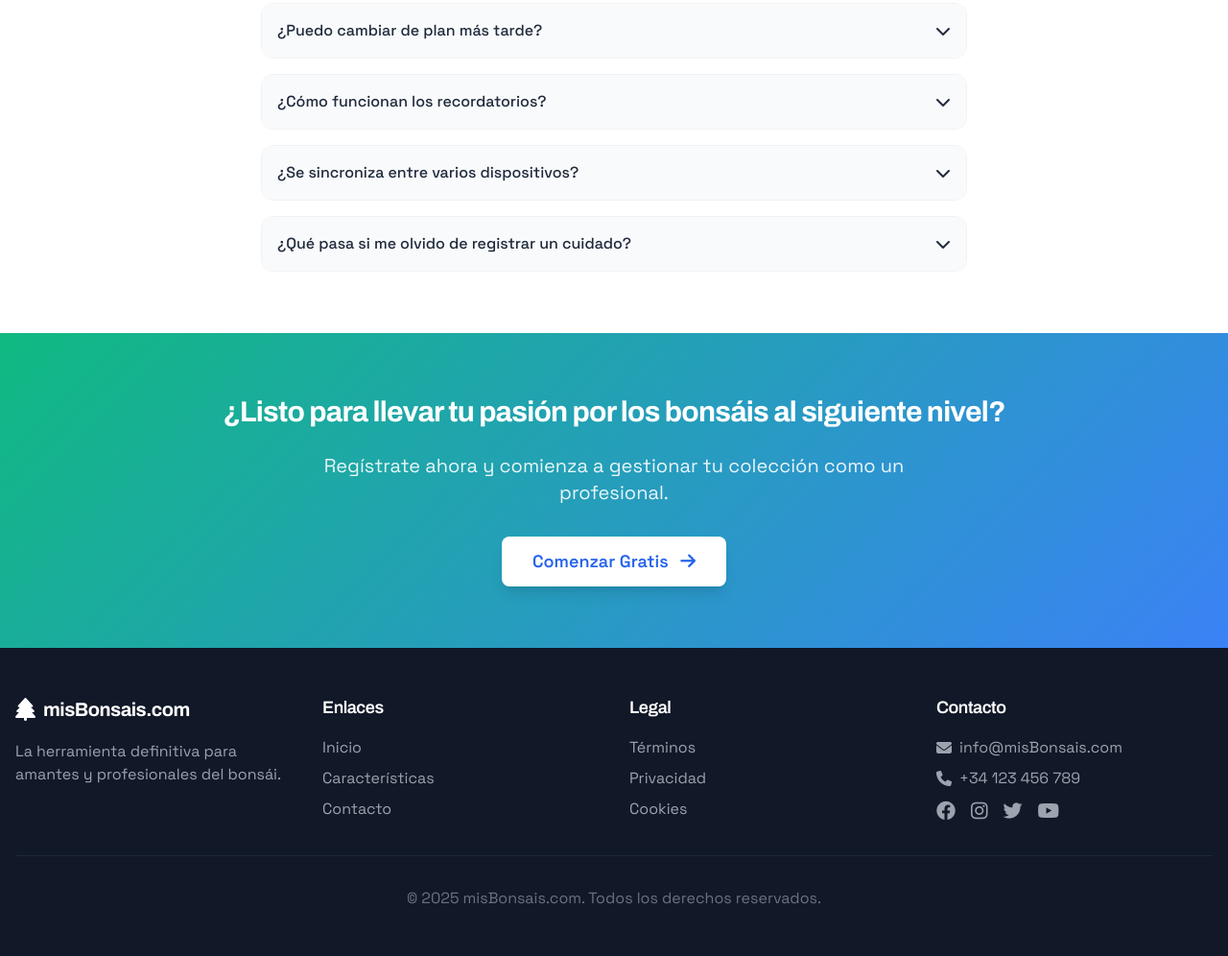
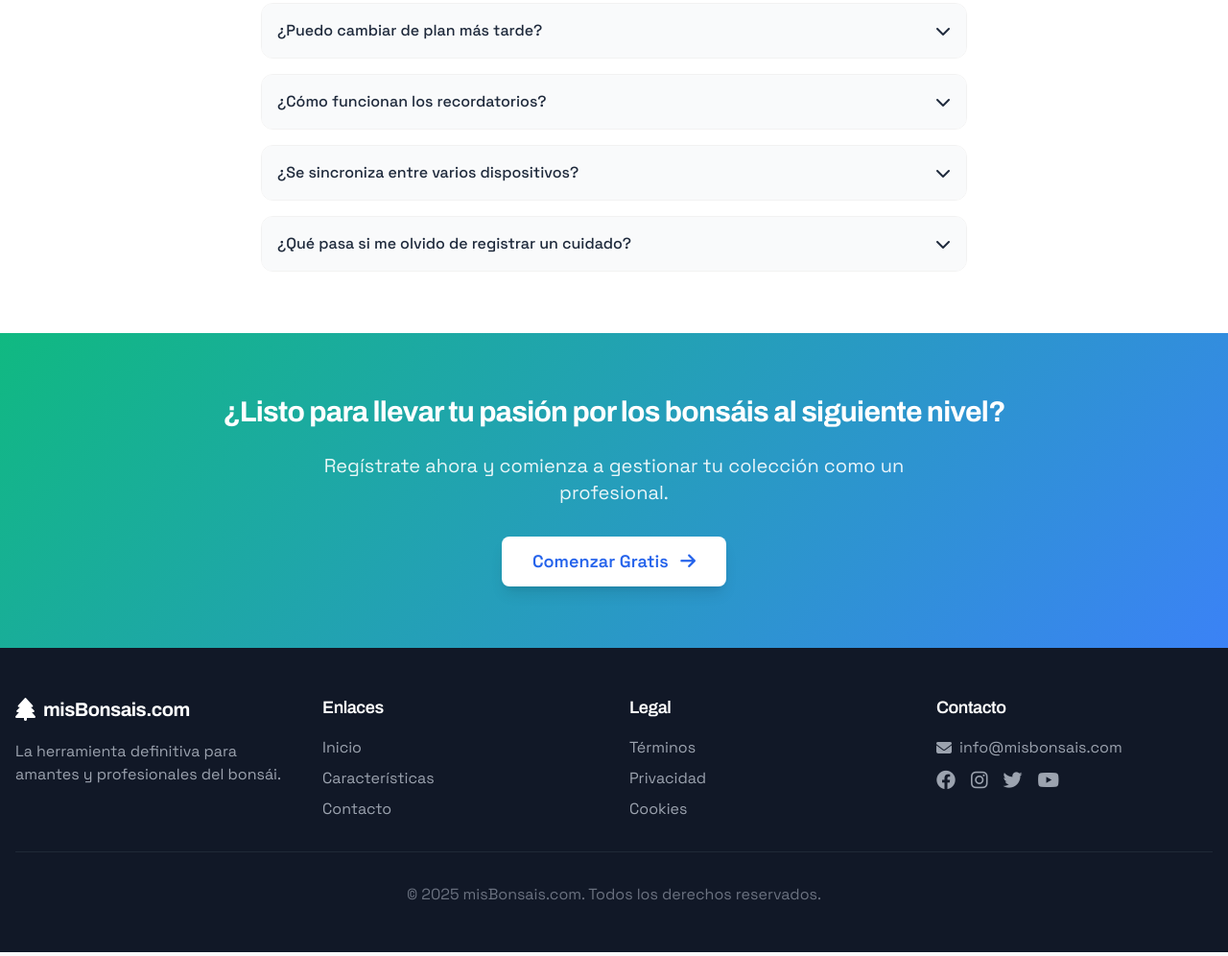
Before and after one commit to JoseRB2/misbonsais, a plain HTML site: page index.html in a window 1280 px wide. Shown: the part 2513-3509 px from the top of the page at 96% size. Drawn offline with nearby package versions, Linux system fonts and the light colour scheme.

Commit message:
Add files via upload

```diff
--- a/index.html
+++ b/index.html
@@ -693,12 +693,12 @@
                     <ul class="space-y-2">
                         <li class="flex items-center">
                             <i class="fas fa-envelope mr-2 text-gray-400"></i>
-                            <span class="text-gray-400">info@misBonsais.com</span>
+                            <span class="text-gray-400">info@misbonsais.com</span>
                         </li>
-                        <li class="flex items-center">
+                     <!--   <li class="flex items-center">
                             <i class="fas fa-phone mr-2 text-gray-400"></i>
                             <span class="text-gray-400">+34 123 456 789</span>
-                        </li>
+                        </li> -->
                         <li class="flex items-center mt-4 space-x-4">
                             <a href="#" class="text-gray-400 hover:text-white text-xl"><i class="fab fa-facebook"></i></a>
                             <a href="#" class="text-gray-400 hover:text-white text-xl"><i class="fab fa-instagram"></i></a>
```
